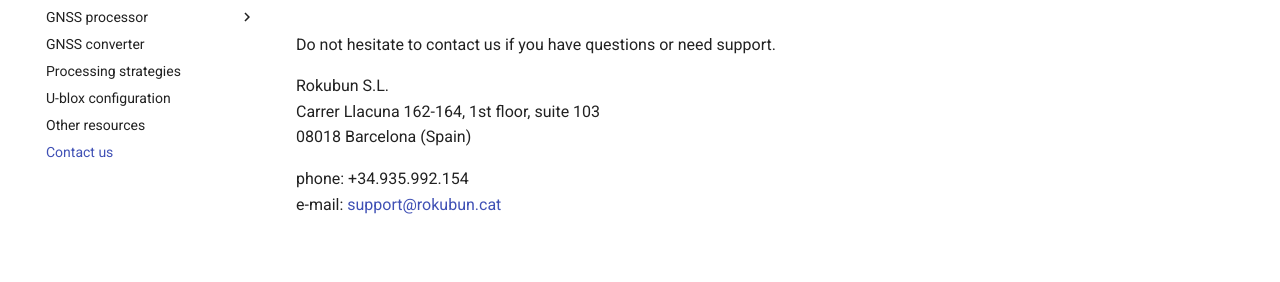
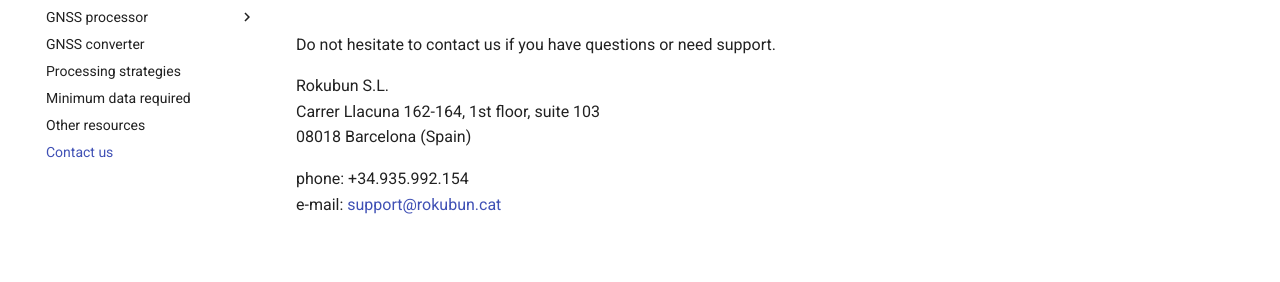
Before and after one commit to rokubun/jason-docs, an MkDocs documentation site: the page built from docs/contact.md, in a window 1280 px wide. Shown: the part 148-430 px from the top of the page. Built offline with MkDocs 1.6.1 and Material for MkDocs 9.7.7, drawn with Linux system fonts in a browser that asks for light colours; some web fonts are replaced; comment, search, counter and statistics services are not loaded.

Commit message:
fix: changed the title

```diff
--- a/mkdocs.yml
+++ b/mkdocs.yml
@@ -29,7 +29,7 @@
     - 'Accuracy': accuracy.md
   - 'GNSS converter': converter.md
   - 'Processing strategies': strategies.md
-  - 'U-blox configuration': otherhardware.md
+  - 'Minimum data required': otherhardware.md
   - 'Other resources': resources.md
   - 'Contact us': contact.md
 extra_css:
```
